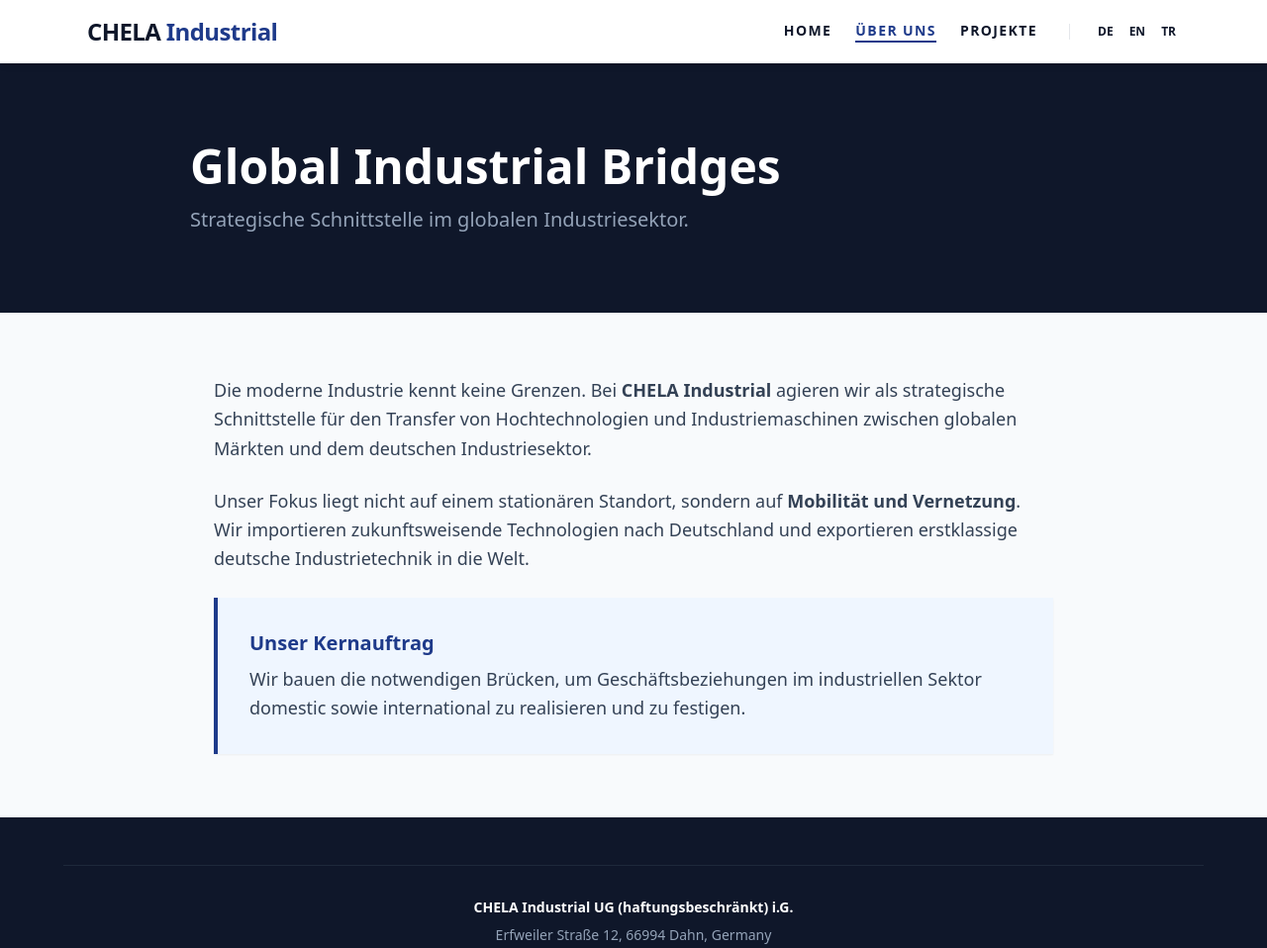
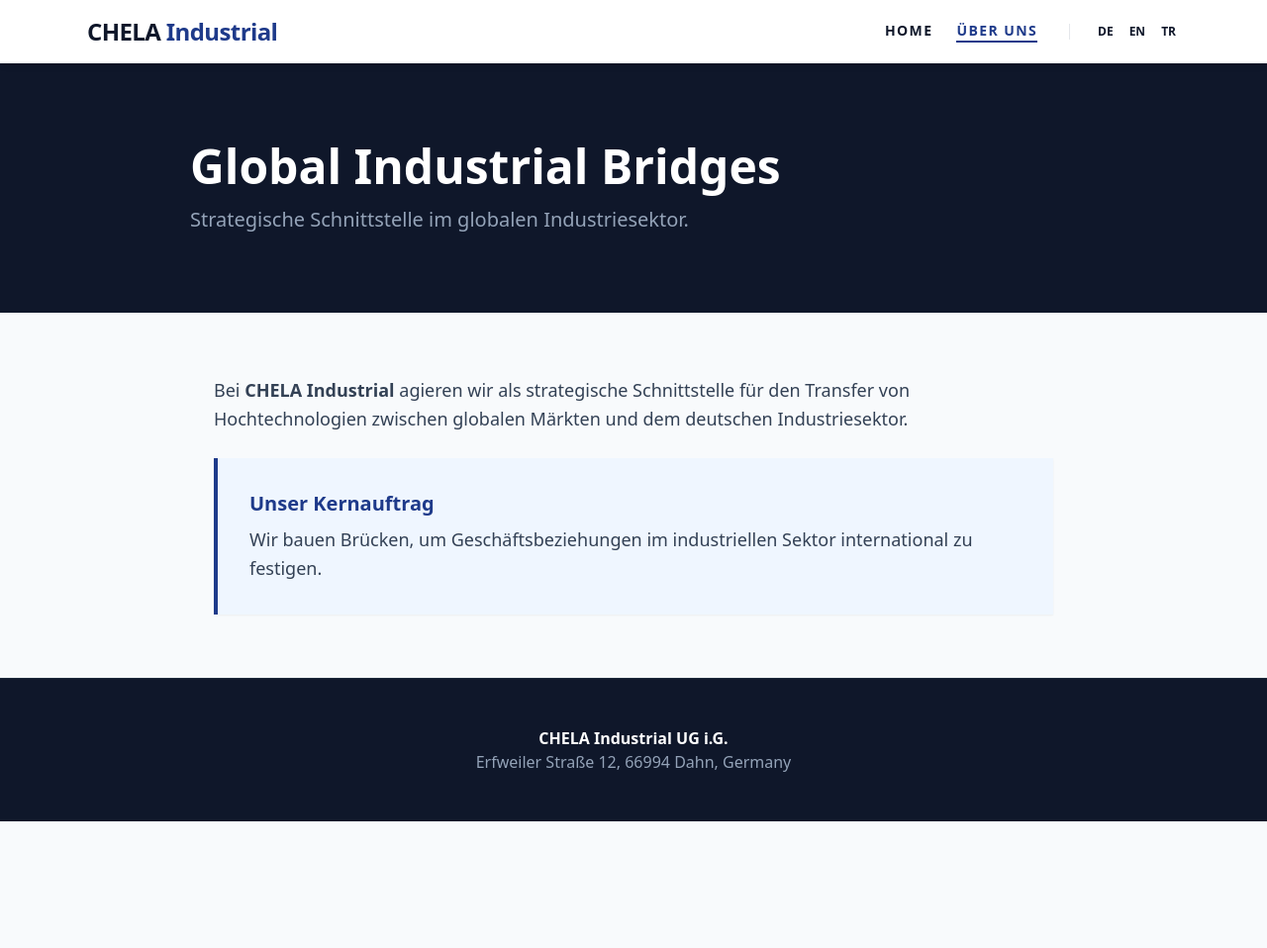
Before and after one commit to chela-industrial/website, a plain HTML site: page about/index.html in a window 1280 px wide. Shown: the whole page at 99% size. After the commit the page ends 830 px from the top, so only its background shows below. Drawn offline with nearby package versions, Linux system fonts and the light colour scheme.

Commit message:
Update index.html

```diff
--- a/about/index.html
+++ b/about/index.html
@@ -3,8 +3,7 @@
 <head>
     <meta charset="UTF-8">
     <meta name="viewport" content="width=device-width, initial-scale=1.0">
-    <title>Über Uns | CHELA Industrial - Global Industrial Bridges</title>
-    <meta name="description" content="CHELA Industrial verbindet globale Märkte. Import & Export von Industrietechnologien sowie strategische Projektvermittlung.">
+    <title>Über Uns | CHELA Industrial</title>
     <script src="https://cdn.tailwindcss.com"></script>
     <style>
         .lang-content { display: none; }
@@ -18,9 +17,16 @@
             <a href="/" class="text-2xl font-bold tracking-tight">CHELA <span class="text-blue-900">Industrial</span></a>
             <div class="flex items-center gap-8">
                 <div class="hidden md:flex gap-6 text-sm font-bold uppercase tracking-widest">
-                    <a href="/" class="hover:text-blue-900">Home</a>
-                    <a href="/about" class="text-blue-900 border-b-2 border-blue-900">Über Uns</a>
-                    <a href="/projects" class="hover:text-blue-900">Projekte</a>
+                    <a href="/" class="hover:text-blue-900">
+                        <span class="lang-content de lang-active">Home</span>
+                        <span class="lang-content en">Home</span>
+                        <span class="lang-content tr">Anasayfa</span>
+                    </a>
+                    <a href="/about" class="text-blue-900 border-b-2 border-blue-900">
+                        <span class="lang-content de lang-active">Über Uns</span>
+                        <span class="lang-content en">About Us</span>
+                        <span class="lang-content tr">Hakkımızda</span>
+                    </a>
                 </div>
                 <div class="flex gap-2 text-xs font-black border-l pl-6">
                     <button onclick="setLang('de')" class="hover:text-blue-900 px-1">DE</button>
@@ -33,47 +39,38 @@
 
     <header class="bg-slate-900 text-white py-20 px-6">
         <div class="max-w-4xl mx-auto">
-            <h1 class="text-4xl md:text-5xl font-extrabold mb-4">Global Industrial Bridges</h1>
+            <h1 class="text-5xl font-extrabold mb-4">Global Industrial Bridges</h1>
             <p class="text-xl text-slate-400">Strategische Schnittstelle im globalen Industriesektor.</p>
         </div>
     </header>
 
-    <main class="max-w-4xl mx-auto py-16 px-6 leading-relaxed text-lg text-slate-700">
-
+    <main class="max-w-4xl mx-auto py-16 px-6 text-lg text-slate-700 leading-relaxed">
         <div class="lang-content de lang-active space-y-6">
-            <p>Die moderne Industrie kennt keine Grenzen. Bei <strong>CHELA Industrial</strong> agieren wir als strategische Schnittstelle für den Transfer von Hochtechnologien und Industriemaschinen zwischen globalen Märkten und dem deutschen Industriesektor.</p>
-            <p>Unser Fokus liegt nicht auf einem stationären Standort, sondern auf <strong>Mobilität und Vernetzung</strong>. Wir importieren zukunftsweisende Technologien nach Deutschland und exportieren erstklassige deutsche Industrietechnik in die Welt.</p>
-            <div class="bg-blue-50 border-l-4 border-blue-900 p-8 my-8 shadow-sm">
+            <p>Bei <strong>CHELA Industrial</strong> agieren wir als strategische Schnittstelle für den Transfer von Hochtechnologien zwischen globalen Märkten und dem deutschen Industriesektor.</p>
+            <div class="bg-blue-50 border-l-4 border-blue-900 p-8 shadow-sm">
                 <h2 class="text-xl font-bold text-blue-900 mb-2">Unser Kernauftrag</h2>
-                <p>Wir bauen die notwendigen Brücken, um Geschäftsbeziehungen im industriellen Sektor domestic sowie international zu realisieren und zu festigen.</p>
+                <p>Wir bauen Brücken, um Geschäftsbeziehungen im industriellen Sektor international zu festigen.</p>
             </div>
         </div>
-
         <div class="lang-content en space-y-6">
-            <p>Modern industry knows no borders. At <strong>CHELA Industrial</strong>, we act as a strategic interface for the transfer of high technologies and industrial machinery between global markets and the German industrial sector.</p>
-            <p>Our focus is not on a stationary location, but on <strong>mobility and networking</strong>. We import forward-looking technologies to Germany and export first-class German industrial technology to the world.</p>
-            <div class="bg-blue-50 border-l-4 border-blue-900 p-8 my-8 shadow-sm">
+            <p>At <strong>CHELA Industrial</strong>, we act as a strategic interface for the transfer of high technologies between global markets and the German industrial sector.</p>
+            <div class="bg-blue-50 border-l-4 border-blue-900 p-8 shadow-sm">
                 <h2 class="text-xl font-bold text-blue-900 mb-2">Our Core Mission</h2>
-                <p>We build the necessary bridges to realize and strengthen business relationships in the industrial sector, both domestically and internationally.</p>
+                <p>We build bridges to strengthen business relationships in the industrial sector internationally.</p>
             </div>
         </div>
-
         <div class="lang-content tr space-y-6">
-            <p>Modern endüstri sınır tanımıyor. <strong>CHELA Industrial</strong> olarak, küresel pazarlar ile Alman endüstriyel sektörü arasında yüksek teknolojilerin ve endüstriyel makinelerin transferi için stratejik bir arayüz olarak hareket ediyoruz.</p>
-            <p>Odak noktamız sabit bir konum değil, <strong>mobilite ve ağ oluşturmadır</strong>. Geleceğe yönelik teknolojileri Almanya'ya ithal ediyor ve birinci sınıf Alman endüstriyel teknolojisini dünyaya ihraç ediyoruz.</p>
-            <div class="bg-blue-50 border-l-4 border-blue-900 p-8 my-8 shadow-sm">
+            <p><strong>CHELA Industrial</strong> olarak, küresel pazarlar ile Alman endüstriyel sektörü arasında yüksek teknolojilerin transferi için stratejik bir arayüz olarak hareket ediyoruz.</p>
+            <div class="bg-blue-50 border-l-4 border-blue-900 p-8 shadow-sm">
                 <h2 class="text-xl font-bold text-blue-900 mb-2">Temel Misyonumuz</h2>
-                <p>Endüstriyel sektörde hem yurt içinde hem de uluslararası alanda iş ilişkilerini gerçekleştirmek ve güçlendirmek için gerekli köprüleri kuruyoruz.</p>
+                <p>Endüstriyel sektördeki iş ilişkilerini uluslararası düzeyde güçlendirmek için köprüler kuruyoruz.</p>
             </div>
         </div>
-
     </main>
 
-    <footer class="bg-slate-900 text-slate-400 py-12 px-6">
-        <div class="max-w-6xl mx-auto text-center border-t border-slate-800 pt-8 text-sm">
-            <p class="font-bold text-white mb-2">CHELA Industrial UG (haftungsbeschränkt) i.G.</p>
-            <p>Erfweiler Straße 12, 66994 Dahn, Germany</p>
-        </div>
+    <footer class="bg-slate-900 text-slate-400 py-12 px-6 text-center border-t border-slate-800">
+        <p class="font-bold text-white">CHELA Industrial UG i.G.</p>
+        <p>Erfweiler Straße 12, 66994 Dahn, Germany</p>
     </footer>
 
     <script>
```
